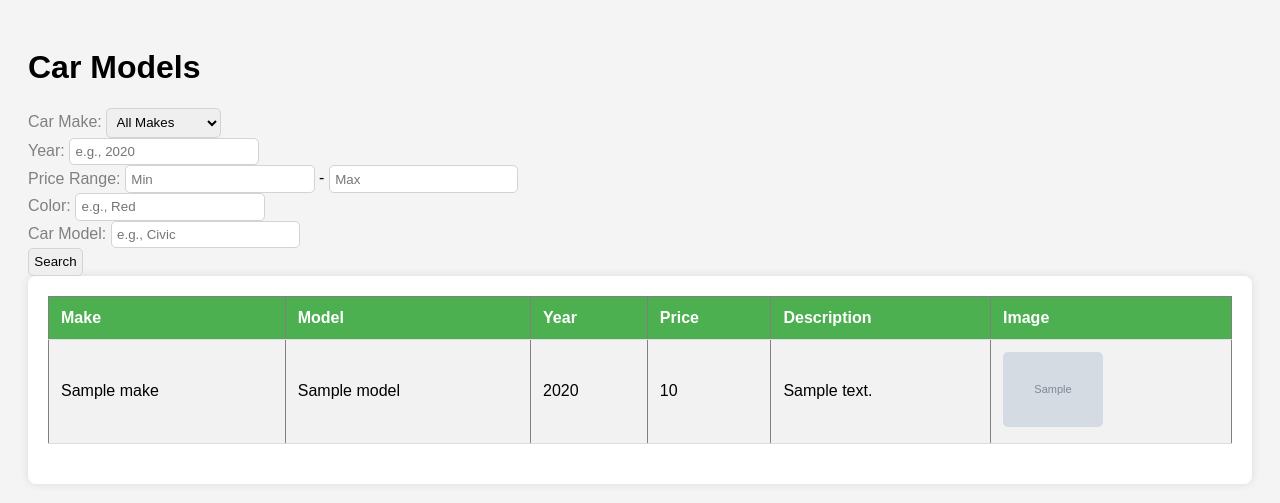
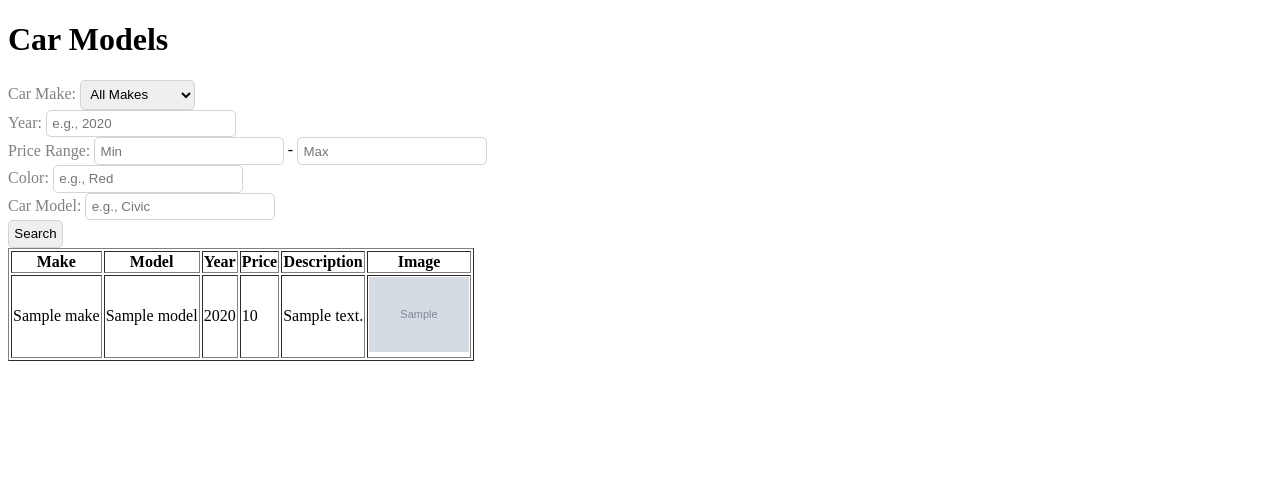
Before and after one commit to SauravSth/PHPGroupProject, a PHP site: page / in a window 1280 px wide. Shown: the top 503 px of the page. Run offline with PHP 8.4, Linux system fonts and the light colour scheme; tables that the repository leaves empty or names only in its code hold one stand-in row (values such as "Sample post").

Commit message:
minor css changes

```diff
--- a/public/contact.html
+++ b/public/contact.html
@@ -28,7 +28,7 @@
 				<h2>Got a question? We're here to help.</h2>
 			</div>
 			<div class="headerRight">
-				<img src="./img/honda-civic-touring.webp" alt="Car" />
+				<img src="./img/webp/honda-civic-touring.webp" alt="Car" />
 			</div>
 		</header>
 		<main id="contactMain">
--- a/public/css/styles.css
+++ b/public/css/styles.css
@@ -20,6 +20,13 @@ nav {
 }
 nav a {
 	color: gray;
+	&:hover {
+		color: black;
+		transition: all 0.3s;
+		text-decoration: underline;
+		text-underline-offset: 5px;
+		text-decoration-thickness: 3px;
+	}
 }
 .btnHover {
 	cursor: pointer;
@@ -81,6 +88,7 @@ nav a {
 	background-color: black;
 	border-radius: 50%;
 	width: 8%;
+	cursor: pointer;
 }
 .icon {
 	border-radius: 50%;
@@ -306,43 +314,3 @@ form button {
 .carDetail h2:first-of-type {
 	font-weight: 400;
 }
-body {
-  font-family: Arial, sans-serif;
-  background-color: #f4f4f4;
-  padding: 20px;
-}
-table {
-  width: 100%;
-  border-collapse: collapse;
-  margin-bottom: 20px;
-  background-color: #fff;
-}
-th,
-td {
-  padding: 12px;
-  text-align: left;
-  border-bottom: 1px solid #ddd;
-}
-th {
-  background-color: #4caf50;
-  color: white;
-}
-tr:nth-child(even) {
-  background-color: #f2f2f2;
-}
-tr:hover {
-  background-color: #e9e9e9;
-}
-img {
-  max-width: 100px;
-  height: auto;
-  border-radius: 5px;
-}
-.container {
-  max-width: 1200px;
-  margin: 0 auto;
-  padding: 20px;
-  background-color: #fff;
-  border-radius: 8px;
-  box-shadow: 0 0 10px rgba(0, 0, 0, 0.1);
-}
```
Also changed, not shown: public/details.html (+21 -6 lines), public/index.html (+17 -8 lines), public/shop.html (+36 -9 lines).
